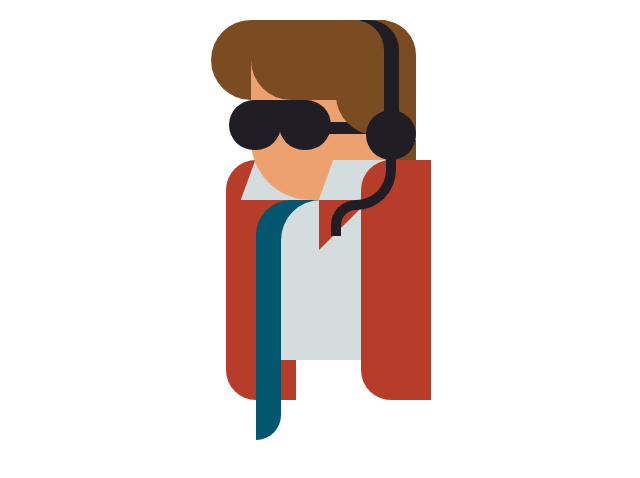
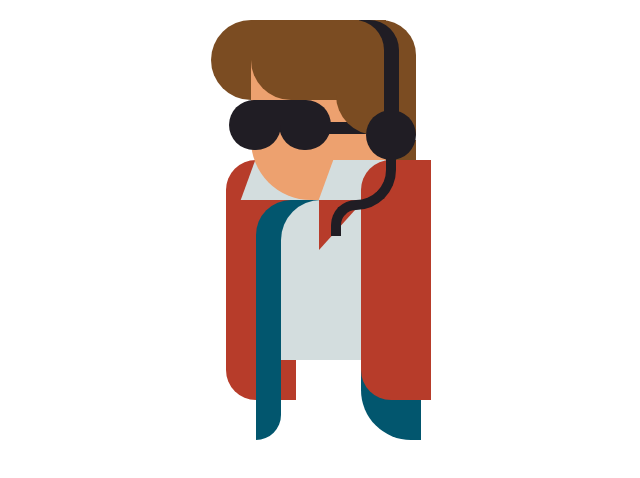
Before and after one commit to PikyR/McFly, a plain HTML site: page index.html in a window 1280 px wide. Shown: the whole page, without its empty margins (314-954 px from the left). Drawn offline with Linux system fonts and the light colour scheme.

Commit message:
Working on vlue jacket

```diff
--- a/sass/styles.scss
+++ b/sass/styles.scss
@@ -218,6 +218,17 @@ $shoes: #deecef;
     position: absolute;
     bottom: -80px;
   }
+
+  &::before {
+    content: "";
+    width: 60px;
+    height: 80px;
+    background-color: $jacket-primary;
+    border-bottom-left-radius: 50px;
+    position: absolute;
+    bottom: -80px;
+    left: 105px;
+  }
 }
 .red-jacket {
   width: 70px;
@@ -244,7 +255,7 @@ $shoes: #deecef;
     content: "";
     width: 0;
     height: 0;
-    border-left: solid 50px $red;
+    border-left: solid 45px $red;
     border-bottom: solid 50px transparent;
 
     position: absolute;
```
Also changed, not shown: css/styles.css, 1 other file.
